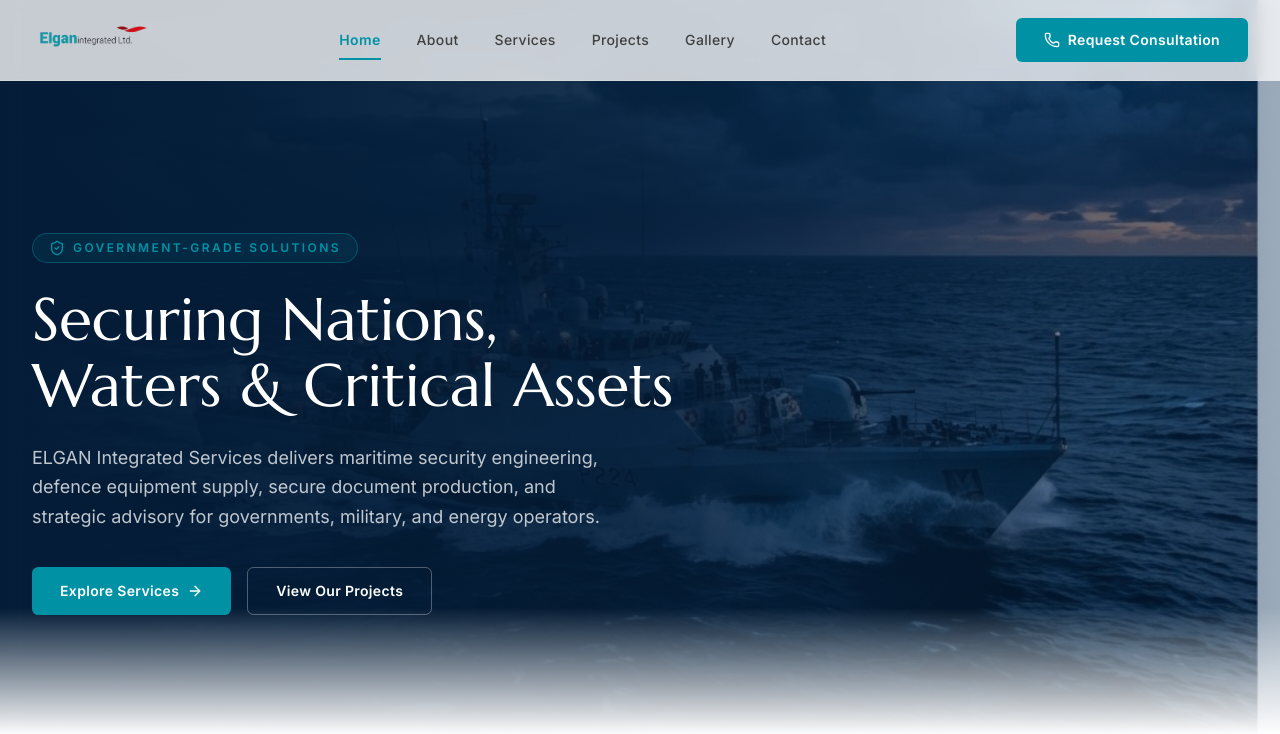
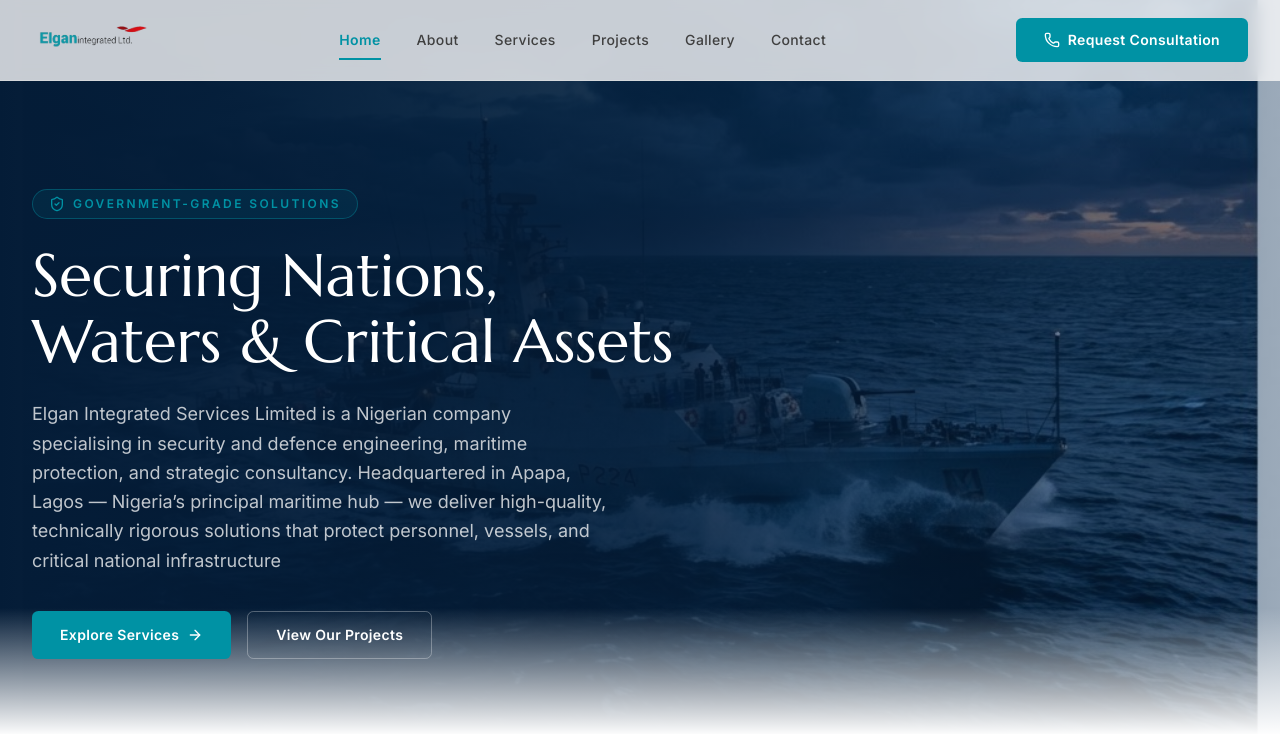
Before and after one commit to digitalsolution1-a/ELGAN-WEBSITE, a Next.js app: page / in a window 1280 px wide. Shown: the top 734 px of the page. Built offline with nearby package versions, Linux system fonts and the light colour scheme.

Commit message:
Update home-hero.tsx

```diff
--- a/components/home-hero.tsx
+++ b/components/home-hero.tsx
@@ -28,9 +28,7 @@ export function HomeHero() {
             className="mt-6 max-w-xl animate-fade-up text-pretty text-lg leading-relaxed text-white/75"
             style={{ animationDelay: '160ms' }}
           >
-            ELGAN Integrated Services delivers maritime security engineering, defence equipment
-            supply, secure document production, and strategic advisory for governments, military,
-            and energy operators.
+            Elgan Integrated Services Limited is a Nigerian company specialising in security and defence engineering, maritime protection, and strategic consultancy. Headquartered in Apapa, Lagos — Nigeria’s principal maritime hub — we deliver high-quality, technically rigorous solutions that protect personnel, vessels, and critical national infrastructure
           </p>
           <div
             className="mt-9 flex animate-fade-up flex-col gap-4 sm:flex-row"
```
